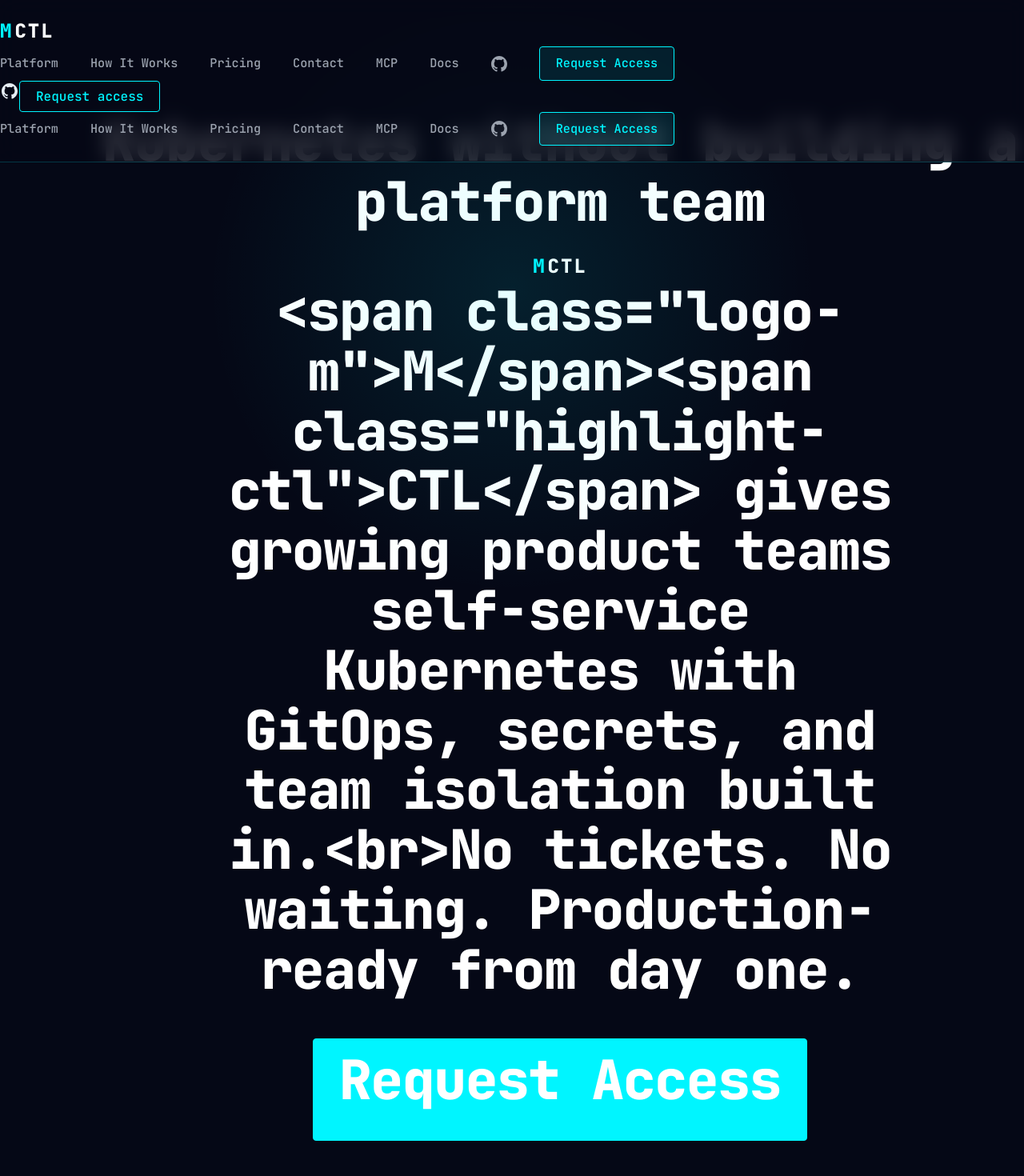
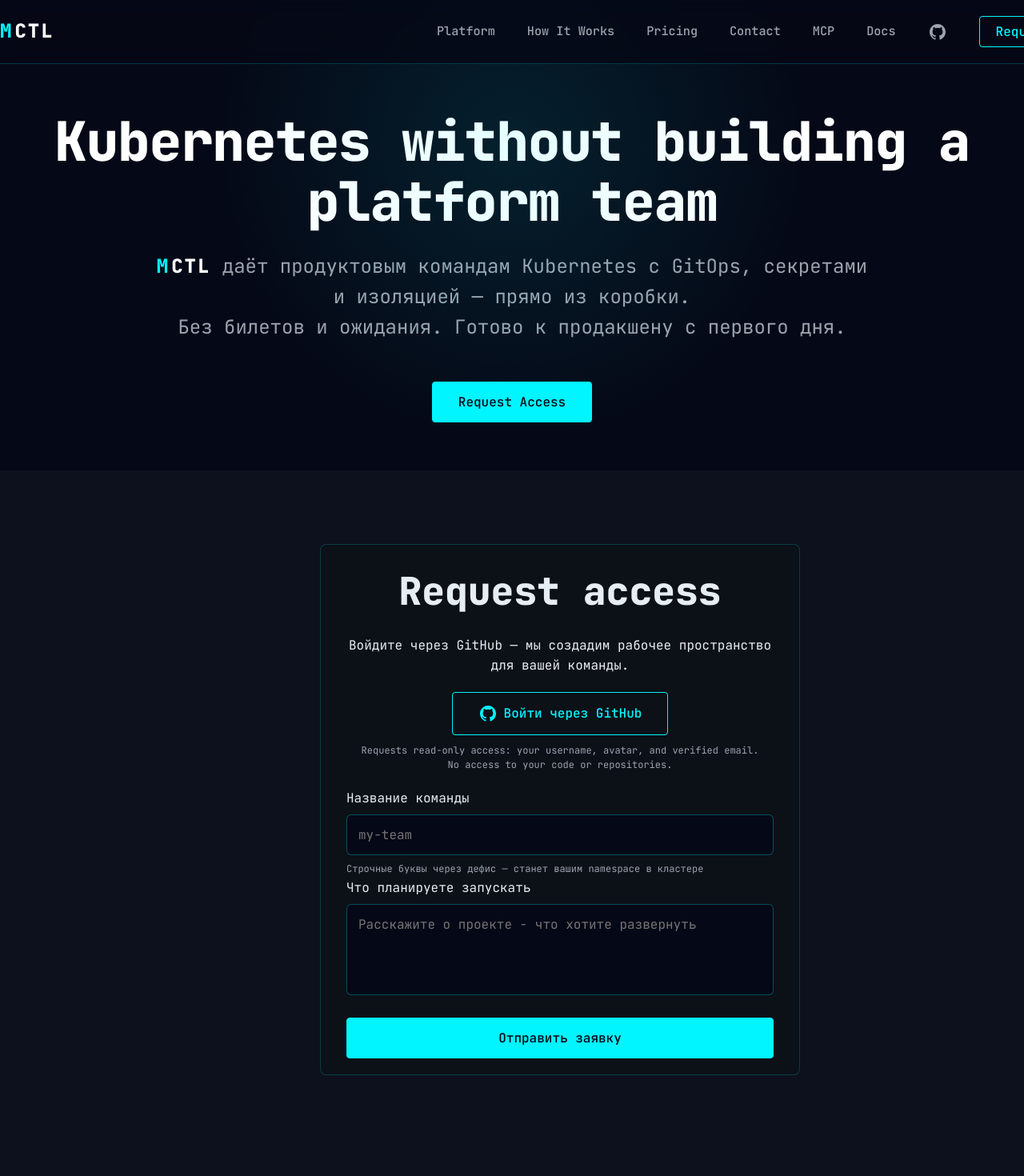
Before and after one commit to mctlhq/mctl-web, a Nuxt app: page / in a window 1280 px wide. Shown: the top 1470 px of the page at 80% size. Built offline with nearby package versions, Linux system fonts and the light colour scheme.

Commit message:
Update hero block

```diff
--- a/app/assets/scss/base.scss
+++ b/app/assets/scss/base.scss
@@ -15,6 +15,7 @@
   --color-glass-border: rgba(0, 245, 255, 0.2);
   --font-mono: 'JetBrains Mono', 'Fira Code', 'Courier New', monospace;
   --container-width: 1400px;
+  --container-width-md: 1200px;
   --section-py: clamp(5rem, 6vw, 8rem);
 }
 
--- a/app/components/AppHeader.vue
+++ b/app/components/AppHeader.vue
@@ -18,14 +18,14 @@
 
 <template>
   <header class="app-header">
-    <div class="app-header__wrapper">
+    <BaseContainer class="app-header__container">
       <div class="app-header__left">
         <NuxtLink to="/" class="app-header__logo-wrapper">
           <LogoDefault />
         </NuxtLink>
       </div>
       <div class="app-header__right">
-        <AppHeaderNav />
+        <AppHeaderNav :open="menuOpen" @close="closeMenu" />
         <a
           href="https://github.com/mctlhq"
           target="_blank"
@@ -39,16 +39,10 @@
           variant="secondary"
           @click="$router.push({ hash: '#request-access' })"
         >
-          Request access
+          {{ t('nav.request_access') }}
         </BaseButton>
       </div>
-      <AppHeaderNav :open="menuOpen" @close="closeMenu" />
-      <div
-        class="nav-overlay"
-        :class="{ active: menuOpen }"
-        @click="closeMenu"
-      />
-    </div>
+    </BaseContainer>
   </header>
 </template>
 
@@ -61,5 +55,28 @@
   background: rgba(5, 8, 22, 0.8);
   backdrop-filter: blur(12px);
   border-bottom: 1px solid var(--color-glass-border);
+
+  &__container {
+    display: flex;
+    align-items: center;
+    justify-content: space-between;
+  }
+
+  &__right {
+    display: flex;
+    align-items: center;
+    gap: 40px;
+  }
+
+  &__github {
+    display: flex;
+    align-items: center;
+    color: var(--color-text-muted);
+    transition: color 0.2s;
+
+    &:hover {
+      color: var(--color-text);
+    }
+  }
 }
 </style>
--- a/app/components/AppHeaderNav.vue
+++ b/app/components/AppHeaderNav.vue
@@ -61,24 +61,5 @@
     >
       {{ item.label }}
     </NuxtLink>
-    <a
-      href="https://github.com/mctlhq"
-      target="_blank"
-      rel="noopener noreferrer"
-      class="nav-github"
-      aria-label="GitHub"
-      @click="emit('close')"
-    >
-      <svg viewBox="0 0 16 16" width="20" height="20" fill="currentColor" aria-hidden="true">
-        <path d="M8 0C3.58 0 0 3.58 0 8c0 3.54 2.29 6.53 5.47 7.59.4.07.55-.17.55-.38 0-.19-.01-.82-.01-1.49-2.01.37-2.53-.49-2.69-.94-.09-.23-.48-.94-.82-1.13-.28-.15-.68-.52-.01-.53.63-.01 1.08.58 1.23.82.72 1.21 1.87.87 2.33.66.07-.52.28-.87.51-1.07-1.78-.2-3.64-.89-3.64-3.95 0-.87.31-1.59.82-2.15-.08-.2-.36-1.02.08-2.12 0 0 .67-.21 2.2.82.64-.18 1.32-.27 2-.27.68 0 1.36.09 2 .27 1.53-1.04 2.2-.82 2.2-.82.44 1.1.16 1.92.08 2.12.51.56.82 1.27.82 2.15 0 3.07-1.87 3.75-3.65 3.95.29.25.54.73.54 1.48 0 1.07-.01 1.93-.01 2.2 0 .21.15.46.55.38A8.013 8.013 0 0016 8c0-4.42-3.58-8-8-8z"/>
-      </svg>
-    </a>
-    <a
-      href="#"
-      class="nav-cta"
-      @click.prevent="scrollTo('request-access')"
-    >
-      {{ t('nav.request_access') }}
-    </a>
   </div>
 </template>
--- a/app/components/main/HeroBlock.vue
+++ b/app/components/main/HeroBlock.vue
@@ -5,18 +5,19 @@
 <template>
   <section class="hero-block">
     <div class="hero-block__glow"></div>
-    <BaseContainer>
+    <BaseContainer size="md">
       <h1>
         <h1>{{ t('hero.title') }}</h1>
       </h1>
       <p class="hero-block__description">
-        <LogoDefault /> <h1>{{ t('hero.subtitle') }}</h1>
+        <LogoDefault /> даёт продуктовым командам Kubernetes с GitOps, секретами и изоляцией — прямо из коробки.<br>
+        Без билетов и ожидания. Готово к продакшену с первого дня.
       </p>
       <BaseButton
         size="lg"
         @click="$router.push({ hash: '#request-access' })"
       >
-        <h1>{{ t('hero.cta') }}</h1>
+        {{ t('hero.cta') }}
       </BaseButton>
     </BaseContainer>
   </section>
--- a/app/components/main/RequestAccess.vue
+++ b/app/components/main/RequestAccess.vue
@@ -9,13 +9,13 @@
 <template>
   <section id="request-access" class="request-access">
     <BaseContainer>
+      <BaseCard class="request-access__card">
         <h2 class="request-access__title">
           Request access
         </h2>
         <p class="request-access__subtitle">
           Войдите через GitHub — мы создадим рабочее пространство для вашей команды.
         </p>
-      <BaseCard class="request-access__card">
         <BaseButton
           variant="secondary"
           size="lg"
@@ -28,12 +28,30 @@
           Requests read-only access: your username, avatar, and verified email.<br>
           No access to your code or repositories.
         </p>
+        <form action="">
           <BaseFormField
             id="team"
             label="Название команды"
             placeholder="my-team"
             info="Строчные буквы через дефис — станет вашим namespace в кластере"
           />
+          <BaseFormField
+            id="description"
+            label="Что планируете запускать"
+          >
+            <BaseTextarea
+              id="description"
+              placeholder="Расскажите о проекте - что хотите развернуть"
+            />
+          </BaseFormField>
+          <BaseButton
+            size="lg"
+            block
+            class="request-access__cta"
+          >
+            Отправить заявку
+          </BaseButton>
+        </form>
       </BaseCard>
     </BaseContainer>
   </section>
@@ -50,12 +68,20 @@
     margin: 32px auto 0;
   }
 
+  &__subtitle {
+    margin-bottom: 20px;
+  }
+
   &__github-disclaimer {
-    margin-top: 10px;
+    margin: 10px 0 20px;
 
     font-size: 12px;
     line-height: 1.5;
     color: var(--color-text-muted);
   }
+
+  &__cta {
+    margin-top: 20px;
+  }
 }
 </style>
--- a/app/components/shared/BaseButton.vue
+++ b/app/components/shared/BaseButton.vue
@@ -2,15 +2,16 @@
 interface BaseButtonProps {
   variant?: 'primary' | 'secondary'
   size?: 'sm' | 'md' | 'lg'
+  block?: boolean
 }
 
-const { variant = 'primary', size = 'md' } = defineProps<BaseButtonProps>()
+const { variant = 'primary', size = 'md', block = false } = defineProps<BaseButtonProps>()
 </script>
 
 <template>
   <button
     class="base-button"
-    :class="`base-button--variant--${variant} base-button--size--${size}`"
+    :class="`base-button--variant--${variant} base-button--size--${size} ${block ? 'base-button--block' : ''}`"
   >
     <slot />
   </button>
@@ -70,5 +71,9 @@
       padding: 14px 32px;
     }
   }
+
+  &--block {
+    width: 100%;
+  }
 }
 </style>
--- a/app/components/shared/BaseContainer.vue
+++ b/app/components/shared/BaseContainer.vue
@@ -1,12 +1,32 @@
+<script setup lang="ts">
+interface BaseContainerProps {
+  size?: 'md' | 'lg' | 'wide'
+}
+
+const { size = 'lg' } = defineProps<BaseContainerProps>();
+</script>
+
 <template>
-  <div class="base-container">
+  <div class="base-container" :class="`base-container--size--${size}`">
     <slot />
   </div>
 </template>
 
 <style lang="scss" scoped>
 .base-container {
-  width: var(--container-width);
   margin: 0 auto;
+
+  &--size {
+    &--md {
+      width: var(--container-width-md);
+    }
+    &--lg {
+      width: var(--container-width);
+    }
+    &--wide {
+      width: 100%;
+      padding: 0 20px;
+    }
+  }
 }
 </style>
--- /dev/null
+++ b/app/components/shared/BaseTextarea.vue
@@ -0,0 +1,51 @@
+<template>
+  <div class="base-textarea">
+    <textarea
+      v-model="modelValue"
+      :id="id"
+      :placeholder="placeholder"
+      :disabled="disabled"
+      rows="4"
+      class="base-textarea__input"
+      v-bind="$attrs"
+    />
+  </div>
+</template>
+
+<script setup lang="ts">
+interface BaseTextareaProps {
+  id?: string
+  placeholder?: string
+  disabled?: boolean
+}
+
+const props = defineProps<BaseTextareaProps>();
+
+const modelValue = defineModel<string | number>();
+</script>
+
+<style lang="scss" scoped>
+.base-textarea {
+  position: relative;
+
+  &__input {
+    width: 100%;
+    appearance: none;
+    background: var(--color-bg);
+    border: 1px solid rgba(0, 245, 255, .3);
+    border-radius: 6px;
+    color: var(--color-text);
+    font-family: var(--font-mono);
+    font-size: 16px;
+    padding: 14px;
+    transition: all .3s ease;
+    resize: none;
+
+    &:focus {
+      outline: none;
+      border-color: var(--color-accent);
+      box-shadow: 0 0 0 3px rgba(0, 245, 255, 0.1);
+    }
+  }
+}
+</style>
--- a/app/composables/useI18n.ts
+++ b/app/composables/useI18n.ts
@@ -30,7 +30,7 @@
 
     // Hero
     'hero.title': 'Kubernetes without building a platform team',
-    'hero.subtitle': '<span class="logo-m">M</span><span class="highlight-ctl">CTL</span> gives growing product teams self-service Kubernetes with GitOps, secrets, and team isolation built in.<br>No tickets. No waiting. Production-ready from day one.',
+    'hero.subtitle': 'gives growing product teams self-service Kubernetes with GitOps, secrets, and team isolation built in.<br>No tickets. No waiting. Production-ready from day one.',
     'hero.cta': 'Request Access',
 
     // Request Access Form
```
Lines whose indentation alone changed are shown as unchanged.
